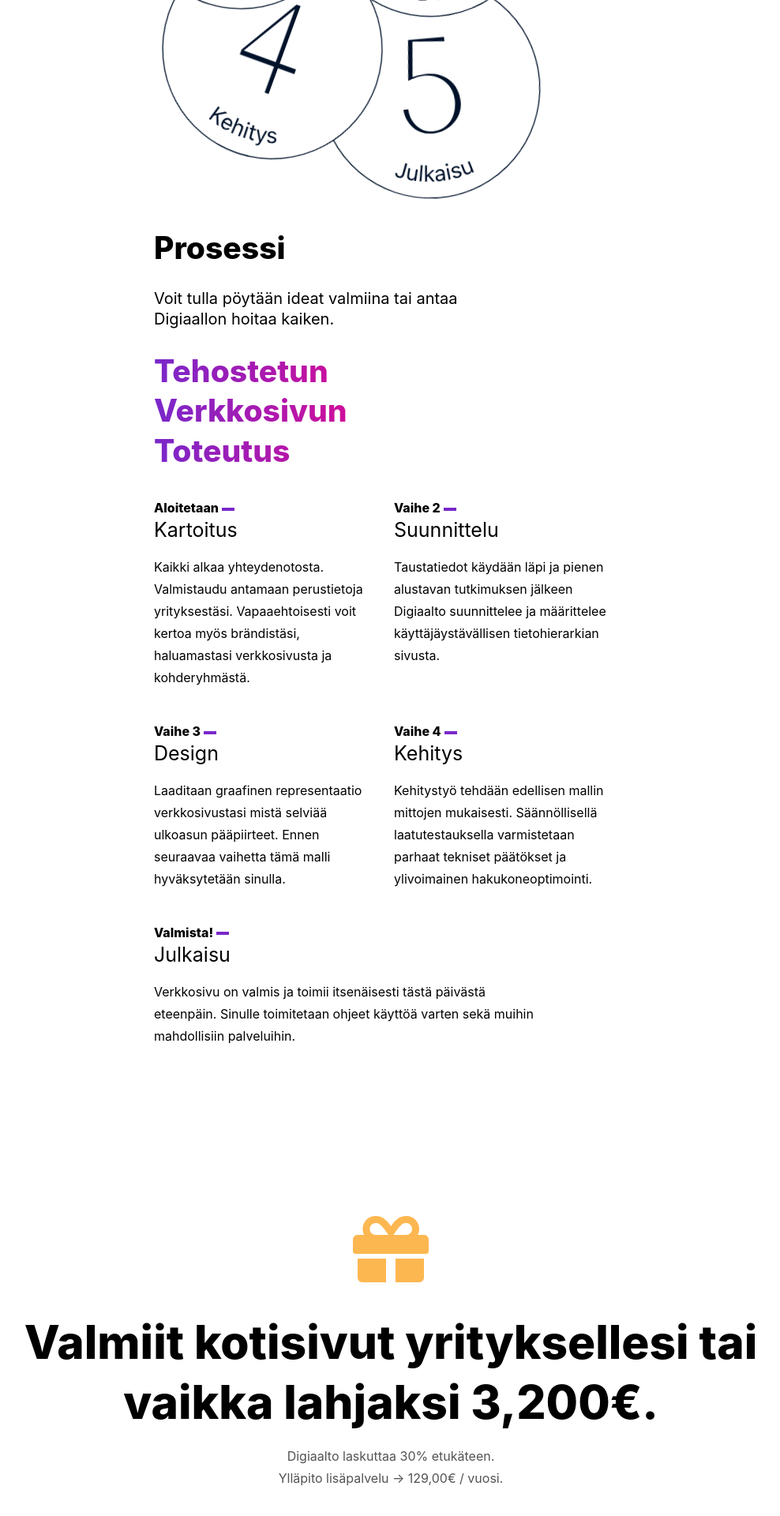
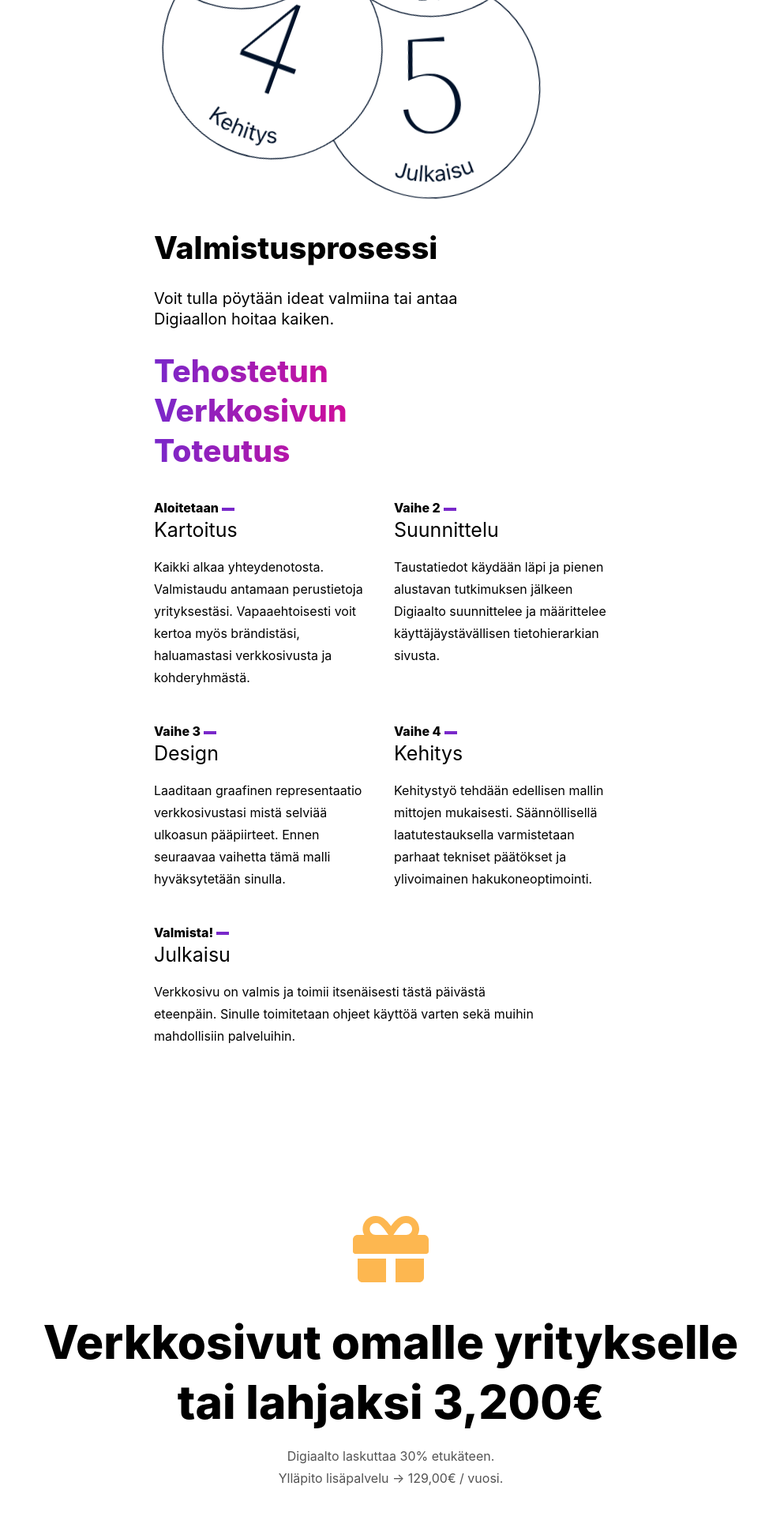
Before and after one commit to digiaalto/etusivu, a Next.js app: page / in a window 1280 px wide. Shown: the part 4424-6344 px from the top of the page at 79% size, without its empty margins (145-1133 px from the left). Built offline with nearby package versions, Linux system fonts and the light colour scheme; a small style sheet from the web is missing.

Commit message:
Sisältömuutoksia ja esteettömyys korjauksia

```diff
--- a/components/LP_Pricing.js
+++ b/components/LP_Pricing.js
@@ -7,7 +7,7 @@ const LP_Pricing = () => {
       <div className={styles.content}>
         <FaGift className={styles.giftIcon} />
         <h3 className={styles.header}>
-          Valmiit kotisivut yrityksellesi tai vaikka lahjaksi 3,200€.
+          Verkkosivut omalle yritykselle tai lahjaksi 3,200€
         </h3>
         <p className={styles.note}>
           Digiaalto laskuttaa 30% etukäteen.
--- a/components/LP_Process.js
+++ b/components/LP_Process.js
@@ -21,13 +21,13 @@ const LP_Process = () => {
   }, [inView])
 
   return (
-    <section className={styles.section} id="kehitys" ref={ref}>
+    <section className={styles.section} id="valmistusprosessi" ref={ref}>
       <div className={styles.content}>
         <div className={styles.column}>
           <Images inView={inView} dist={(scrollY / initialY - 1) * 100} />
         </div>
         <div className={styles.column}>
-          <span className={styles.topHeader}>Prosessi</span>
+          <span className={styles.topHeader}>Valmistusprosessi</span>
           <h3 className={styles.middleHeader}>
             Voit tulla pöytään ideat valmiina tai antaa Digiaallon hoitaa
             kaiken.
--- a/components/NavMenu.js
+++ b/components/NavMenu.js
@@ -26,8 +26,8 @@ const links = [
     href: "/#laatutesti-google-lighthouse",
   },
   {
-    text: "Kehitys",
-    href: "/#kehitys",
+    text: "Valmistusprosessi",
+    href: "/#valmistusprosessi",
   },
   {
     text: "Hinnat",
@@ -44,7 +44,11 @@ const NavMenu = (props) => {
   return (
     <>
       <div className={styles.menu}>
-        <button className={styles.menuButton} onClick={toggleOverlay}>
+        <button
+          className={styles.menuButton}
+          onClick={toggleOverlay}
+          type="button"
+        >
           {menuOpen ? <AiOutlineClose /> : <FiMenu />}
           Menu
         </button>
--- a/styles/NavMenu.module.sass
+++ b/styles/NavMenu.module.sass
@@ -26,6 +26,7 @@
     border: 2px solid map-get($colors, textDark)
 
   &:focus
+    border: 2px solid map-get($colors, secondary)
     outline: none
 
   svg
@@ -47,7 +48,7 @@
   line-height: 1
 
   &:hover
-    color: map-get($colors, primary)
+    color: map-get($colors, secondary)
 
 @media (min-width: map-get($bp, tablet))
   .linkAnchor
```
